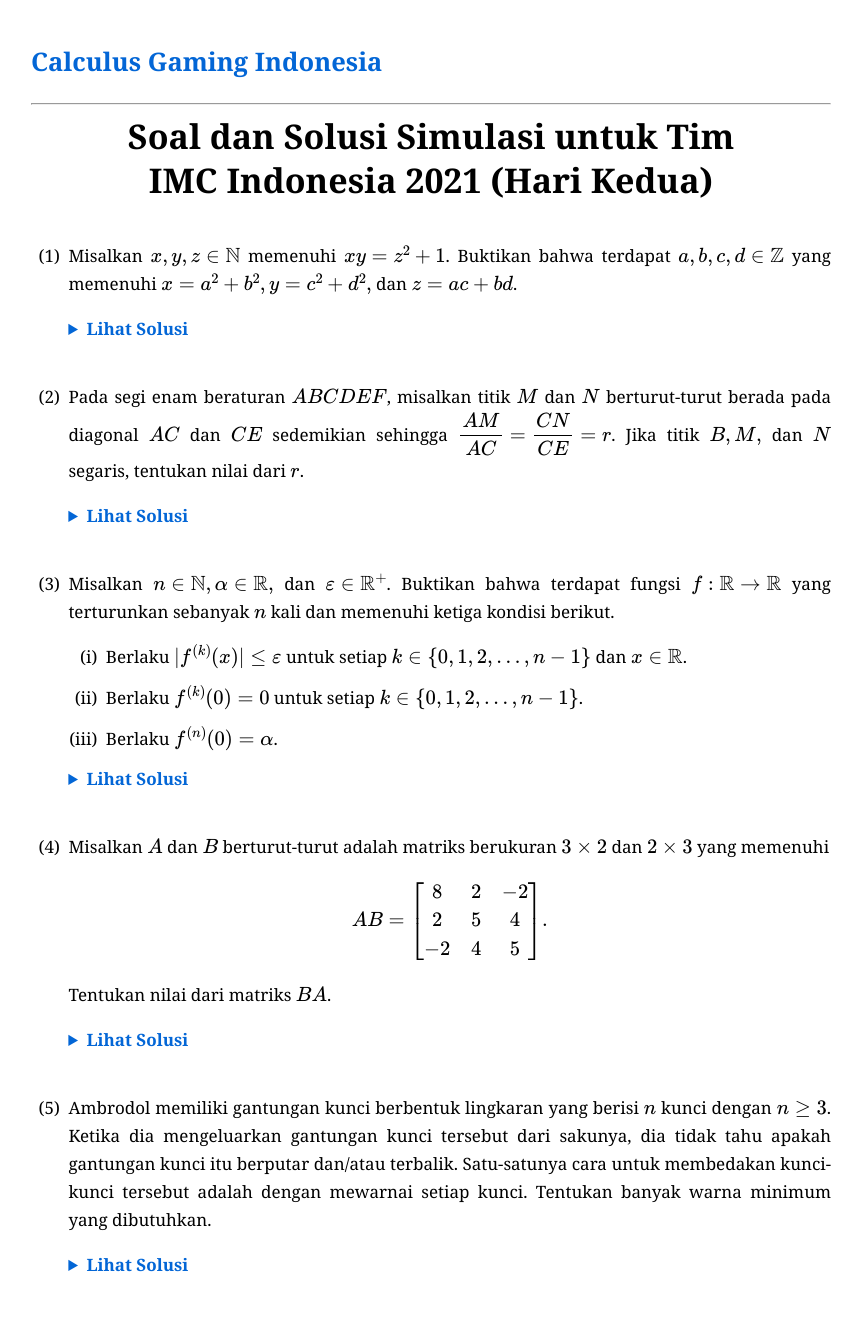
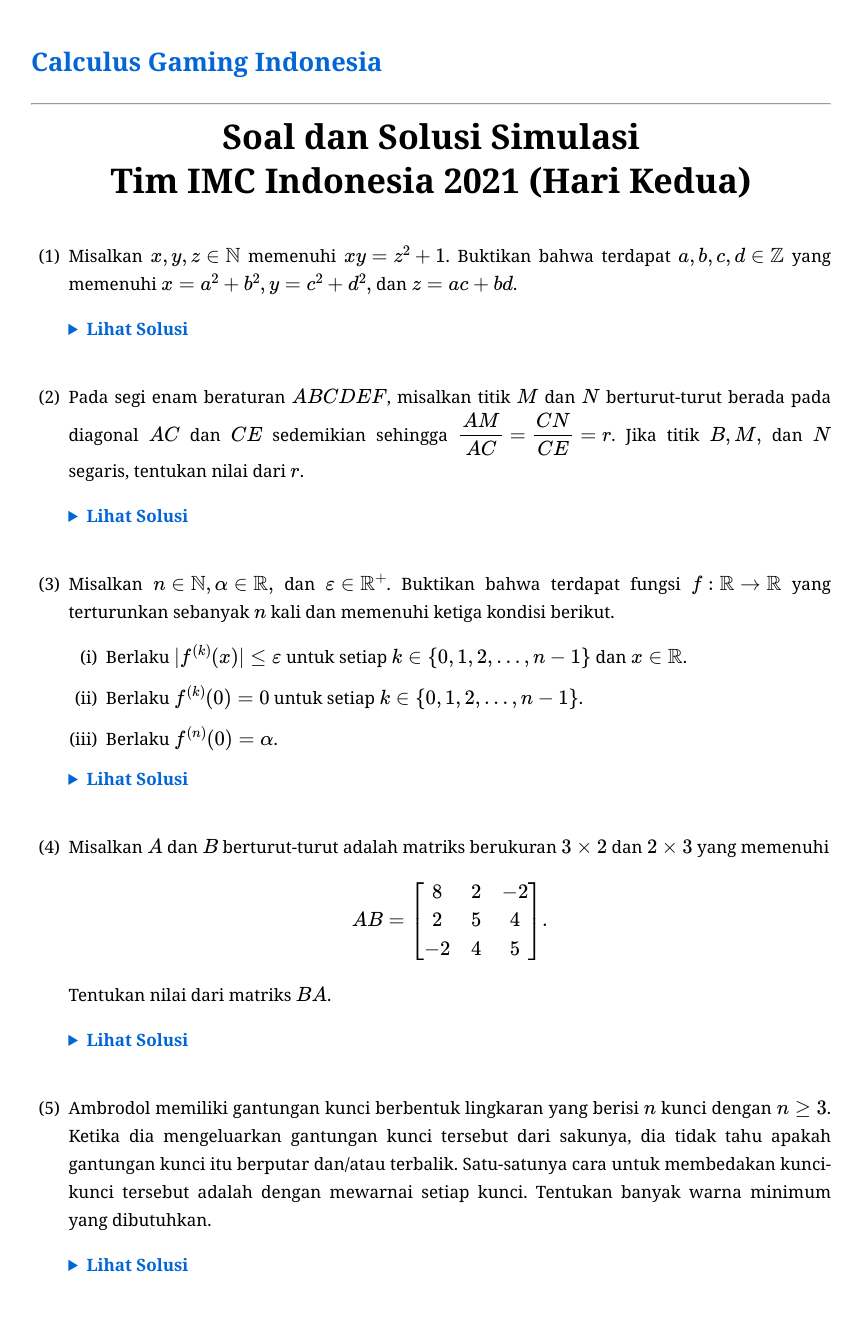
Before and after one commit to calculusgamingindonesia/calculusgamingindonesia.github.io, a Jekyll site: the page built from _posts/2026-07-02-sim-tim-imc-indo-21-2.md, in a window 1280 px wide. Shown: the whole page, without its empty margins (209-1071 px from the left). Built offline with Jekyll 4.4.1, drawn with Linux system fonts in a browser that asks for light colours; some web fonts are replaced.

Commit message:
Update 2026-07-02-sim-tim-imc-indo-21-2.md

```diff
--- a/_posts/2026-07-02-sim-tim-imc-indo-21-2.md
+++ b/_posts/2026-07-02-sim-tim-imc-indo-21-2.md
@@ -1,13 +1,13 @@
 ---
 layout: default
-title: "Soal dan Solusi Simulasi untuk Tim IMC Indonesia 2021 (Hari Kedua)"
+title: "Soal dan Solusi Simulasi Tim IMC Indonesia 2021 (Hari Kedua)"
 date: 2026-07-02
 category: soaldansolusi
 urutan: 204
 ---
 
 <div style="text-align: center; margin-bottom: 40px;">
-    <h1 style="margin: 0; line-height: 1.3;">Soal dan Solusi Simulasi untuk Tim <br> IMC Indonesia 2021 (Hari Kedua)</h1>
+    <h1 style="margin: 0; line-height: 1.3;">Soal dan Solusi Simulasi <br> Tim IMC Indonesia 2021 (Hari Kedua)</h1>
 </div>
 
 1. Misalkan $x, y, z\in\mathbb{N}$ memenuhi $xy=z^2+1$. Buktikan bahwa terdapat $a, b, c, d\in\mathbb{Z}$ yang memenuhi $x=a^2+b^2, y=c^2+d^2,$ dan $z=ac+bd$.
```
